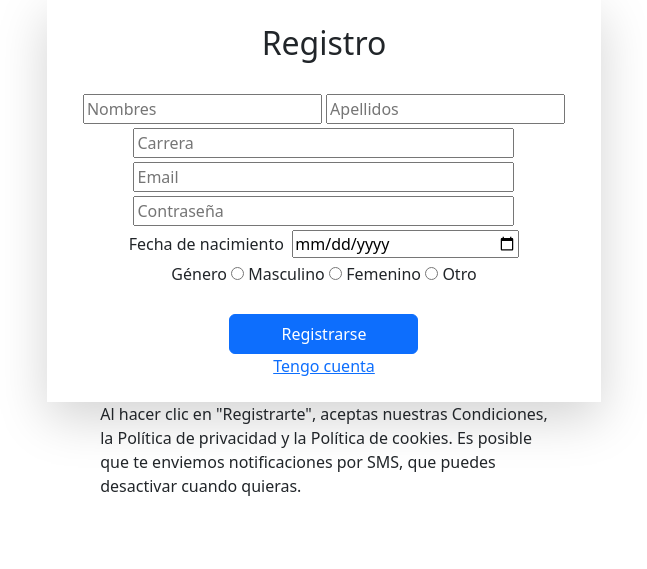
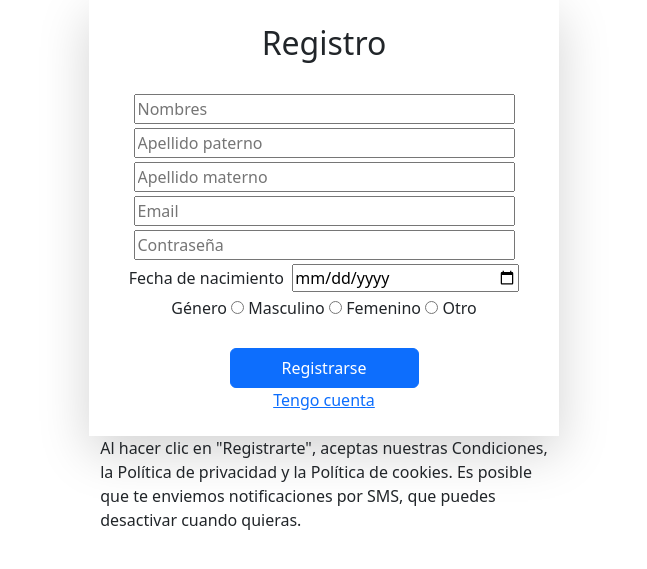
Before and after one commit to benjammnn/ProyectoSemestral, a Django app: page /register/ in a window 1280 px wide. Shown: the part 56-625 px from the top of the page, without its empty margins (316-963 px from the left). Run offline with Django 5.2, Linux system fonts and the light colour scheme; some libraries are stand-ins or nearby versions.

Commit message:
register modified

```diff
--- a/myapp/templates/myapp/register.html
+++ b/myapp/templates/myapp/register.html
@@ -62,18 +62,22 @@
           <div class="container-fluid">
             <div style="text-align: center;">
               <label class="label-input" for="nombres">
-                <input type="text" placeholder="Nombres" name="names" id="nombres" required>
-              </label>
-
-              <label class="label-input" for="apellidos">
-                <input type="text" placeholder="Apellidos" name="lastnames" id="apellidos" required>
+                <input type="text" placeholder="Nombres" name="nombres" id="nombres" style="width: 381px;" required>
               </label>
             </div>
 
             <div style="text-align: center;">
               <p>
-              <label class="label-input" for="carrera">
-                <input type="text" placeholder="Carrera" name="carrera" id="carrera" style="width: 381px;" required>
+              <label class="label-input" for="Appat">
+                <input type="text" placeholder="Apellido paterno" name="Appat" id="Appat" style="width: 381px;" required>
+              </label>
+            </p>
+            </div>
+
+            <div style="text-align: center;">
+              <p>
+              <label class="label-input" for="Apmat">
+                <input type="text" placeholder="Apellido materno" name="Apmat" id="Apmat" style="width: 381px;" required>
               </label>
               </p>
             </div>
```
